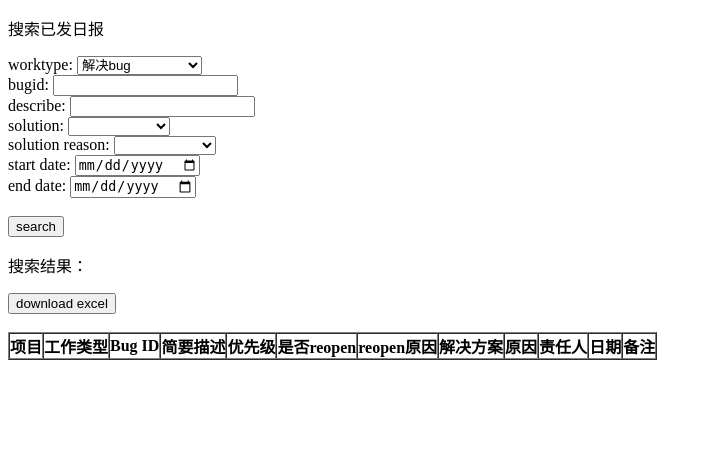
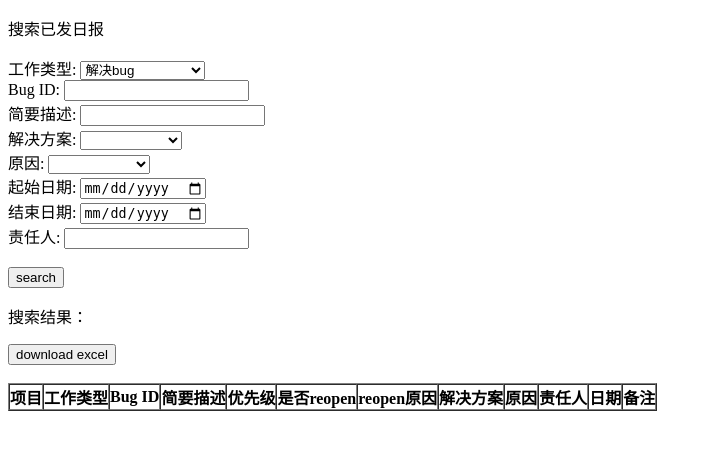
Before and after one commit to bluedai180/Daily, a Django app: page /report/search in a window 1280 px wide. Shown: the top 450 px of the page, without its empty margins (0-712 px from the left). Run offline with Django 3.2, Linux system fonts and the light colour scheme; lists and menus that the app fills with data are empty; some libraries are stand-ins or nearby versions.

Commit message:
添加搜索功能查找对应用户搜索条件；添加表格展示换行。

```diff
--- a/report/templates/report/search.html
+++ b/report/templates/report/search.html
@@ -7,7 +7,7 @@
 </head>
 <body>
 <p>搜索已发日报</p>
-worktype: <select id="work_type">
+工作类型: <select id="work_type">
     <option>解决bug</option>
     <option>非bug库问题处理</option>
     <option>基线升级</option>
@@ -17,9 +17,9 @@ worktype: <select id="work_type">
     <option>SPM工作</option>
     <option>请假</option>
 </select><br>
-bugid: <input id="search_bugid" type="text"><br>
-describe: <input id="search_describe" type="text"><br>
-solution: <select id="solution">
+Bug ID: <input id="search_bugid" type="text"><br>
+简要描述: <input id="search_describe" type="text"><br>
+解决方案: <select id="solution">
     <option></option>
     <option>入库</option>
     <option>转其他组</option>
@@ -29,7 +29,7 @@ solution: <select id="solution">
     <option>不复现关闭</option>
     <option>输出文档</option>
 </select><br>
-solution reason: <select id="solution_reason">
+原因: <select id="solution_reason">
     <option></option>
     <option>原始问题</option>
     <option>转其他组</option>
@@ -38,13 +38,19 @@ solution reason: <select id="solution_reason">
     <option>需求遗留问题</option>
     <option>非问题</option>
 </select><br>
-start date: <input id="start_date" type="date"><br>
-end date: <input id="end_date" type="date"><br><br>
+起始日期: <input id="start_date" type="date"><br>
+结束日期: <input id="end_date" type="date"><br>
+责任人: <input id="user" type="email"><br><br>
 <input id="search" type="button" value="search" onclick="search()">
 
 <p>搜索结果：</p>
 <input onclick="download()" value="download excel" type="button"><br><br>
-<table id="result" border="1" cellpadding="0" cellspacing="0">
+<style type="text/css">
+    .AutoNewline {
+        Word-break: break-all;
+    }
+</style>
+<table class="AutoNewline" id="result" border="1" cellpadding="0" cellspacing="0">
     <tr>
         <th>项目</th>
         <th>工作类型</th>
@@ -84,7 +90,8 @@ end date: <input id="end_date" type="date"><br><br>
             describe: document.getElementById("search_describe").value,
             solution: document.getElementById("solution_reason").value,
             start_date: document.getElementById("start_date").value,
-            end_date: document.getElementById("end_date").value
+            end_date: document.getElementById("end_date").value,
+            user: document.getElementById("user").value
         };
         $.get('search_info', {"info": JSON.stringify(info)}, function (ret) {
             if (ret != 0){
--- a/report/views.py
+++ b/report/views.py
@@ -44,7 +44,7 @@ def get_last_info(request):
             date__range=(date - datetime.timedelta(days=3), date - datetime.timedelta(days=1)))
     except AppDaily.DoesNotExist:
         return HttpResponse("have not last info")
-    if len(info) == 0:
+    if info.count() == 0:
         return HttpResponse(0)
     return JsonResponse(list(info.values()), safe=False)
 
@@ -54,6 +54,12 @@ def get_current_name(request):
     try:
         info = User.objects.get(email=user)
         user_info = {"name": info.name, "permission": info.permission}
+        if info.team.name == "app":
+            today = AppDaily.objects.filter(date=timezone.now().date()).filter(email=user)
+            if today.count() == 0:
+                user_info['today'] = False
+            else:
+                user_info['today'] = True
     except User.DoesNotExist:
         return HttpResponse("have not this user")
     return JsonResponse(user_info)
@@ -101,7 +107,7 @@ def collect(request):
     try:
         if team == "app":
             daily = AppDaily.objects.filter(date=timezone.now().date())
-            if len(daily) == 0:
+            if daily.count() == 0:
                 return HttpResponse(0)
             current_user = [x['email'] for x in daily.values('email').distinct()]
             team_user = [x.email for x in User.objects.filter(team__name='app')]
@@ -151,6 +157,7 @@ def search_info(request):
         solution = info['solution']
         start_date = info['start_date']
         end_date = info['end_date']
+        user = info['user']
         result = AppDaily.objects.filter(work_type=worktype)
         if bugid != "":
             result = result.filter(bugid=bugid)
@@ -160,11 +167,13 @@ def search_info(request):
             result = result.filter(solution=solution)
         elif start_date != "" and end_date != "":
             result = result.filter(date__range=(start_date, end_date))
+        elif user != "":
+            result = result.filter(email=user)
 
     for x in result.values_list():
         list_info_result.append(list(x)[1:-1])
 
-    if len(result) == 0:
+    if result.count() == 0:
         return HttpResponse(0)
     return JsonResponse(list(result.values()), safe=False)
 
```
Also changed, not shown: report/templates/report/collect.html (+6 -1 lines), report/templates/report/edit.html (+14 -1 lines), db.sqlite3.
